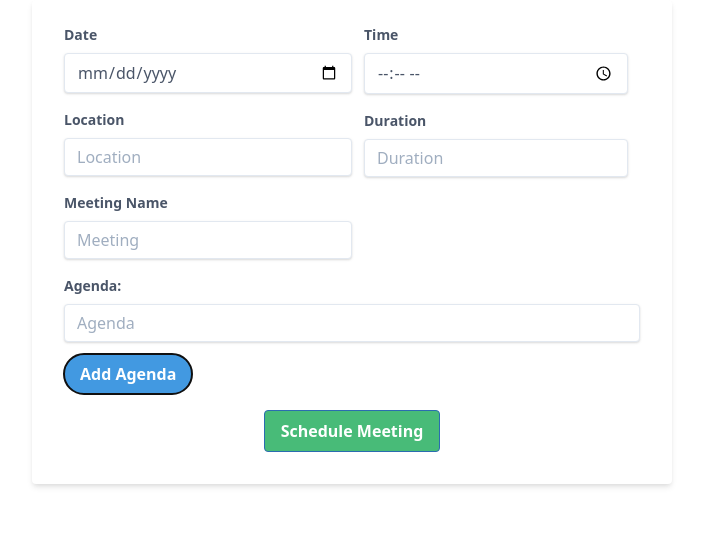
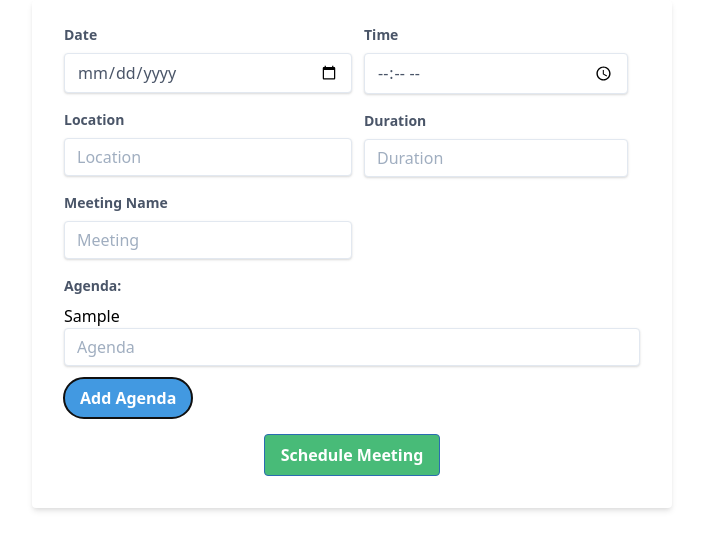
Before and after one commit to Could-this-have-been-an-email/bae.meet.ai, a React (Create React App) app in the folder client/: page /newmeeting in a window 1280 px wide. Both pictures are taken after typing "Sample" into the empty fields and a click on the button "Add Agenda". Shown: the top 550 px of the page, without its empty margins (288-991 px from the left). Built offline with nearby package versions, Linux system fonts and the light colour scheme.

Commit message:
added map function to show agenda added

```diff
--- a/client/src/components/InfoMeeting.js
+++ b/client/src/components/InfoMeeting.js
@@ -1,13 +1,6 @@
 import React from 'react';
 
 function InfoMeeting(props) {
-
-  const resetAgenda = () => {
-    document.getElementById("agenda").reset();
-
-  }
-
-
   return (
     <div className="w-1/2 mx-auto">
       <form
@@ -85,6 +78,11 @@ function InfoMeeting(props) {
           <label className="block text-gray-700 text-sm font-bold mb-2">
             Agenda:
           </label>
+          <ul>
+            {props.agendavalueMap.map((item, index) => (
+              <li>{item.newagenda}</li>
+            ))}
+          </ul>
           <input
             ref={props.agendaInput}
             className="shadow appearance-none border rounded w-full py-2 px-3 text-gray-700 leading-tight focus:outline-none focus:shadow-outline"
@@ -103,7 +101,6 @@ function InfoMeeting(props) {
         </div>
         <div className="flex">
           <input
-            // onClick={props.submitform}
             type="submit"
             value="Schedule Meeting"
             className="mx-auto bg-green-500 hover:bg-blue-700 text-white font-bold py-2 px-4 border border-blue-700 rounded"
--- a/client/src/pages/NewMeeting.js
+++ b/client/src/pages/NewMeeting.js
@@ -3,8 +3,7 @@ import '../styles/newMeeting.css';
 import InfoMeeting from '../components/InfoMeeting';
 
 function Meeting() {
-  // const [oneMeeting, setOneMeeting] = useState([]);
-  const allMeetings = [];
+  let allMeetings = [];
 
   const agendaInput = useRef();
   const [agendavalue, dispatch] = useReducer((state, action) => {
@@ -16,8 +15,6 @@ function Meeting() {
           newagenda: action.value
         }
       ];
-    } else if (action.type === 'resetState') {
-      return state = ''
     } else {
       return state;
     }
@@ -33,6 +30,7 @@ function Meeting() {
 
   const handleInput = event => {
     event.preventDefault();
+    console.log('submit');
 
     let oneMeeting = {
       id: allMeetings.length,
@@ -41,24 +39,11 @@ function Meeting() {
       location: event.target.meetingLocation.value,
       duration: event.target.meetingDuration.value,
       name: event.target.meetingName.value,
-      agenda: agendavalue || event.target.meetingAgenda.value
+      agenda: agendavalue
     };
 
     allMeetings.push(oneMeeting);
-    dispatch({
-      type: 'resetState'
-    });
-    console.log('2', allMeetings);
-
-    // setOneMeeting({
-    //   id: event.target.meetingTime.value,
-    //   date: event.target.meetingDate.value,
-    //   time: event.target.meetingTime.value,
-    //   location: event.target.meetingLocation.value,
-    //   duration: event.target.meetingDuration.value,
-    //   name: event.target.meetingName.value,
-    //   agenda: event.target.meetingAgenda.value
-    // });
+    console.log(allMeetings);
   };
 
   return (
@@ -67,9 +52,7 @@ function Meeting() {
         submitform={handleInput}
         submitAgenda={submitAgenda}
         agendaInput={agendaInput}
-
-        // clickSubmit={handleInput}
-        // meetingInfo={meeting}
+        agendavalueMap={agendavalue}
       ></InfoMeeting>
     </div>
   );
```
